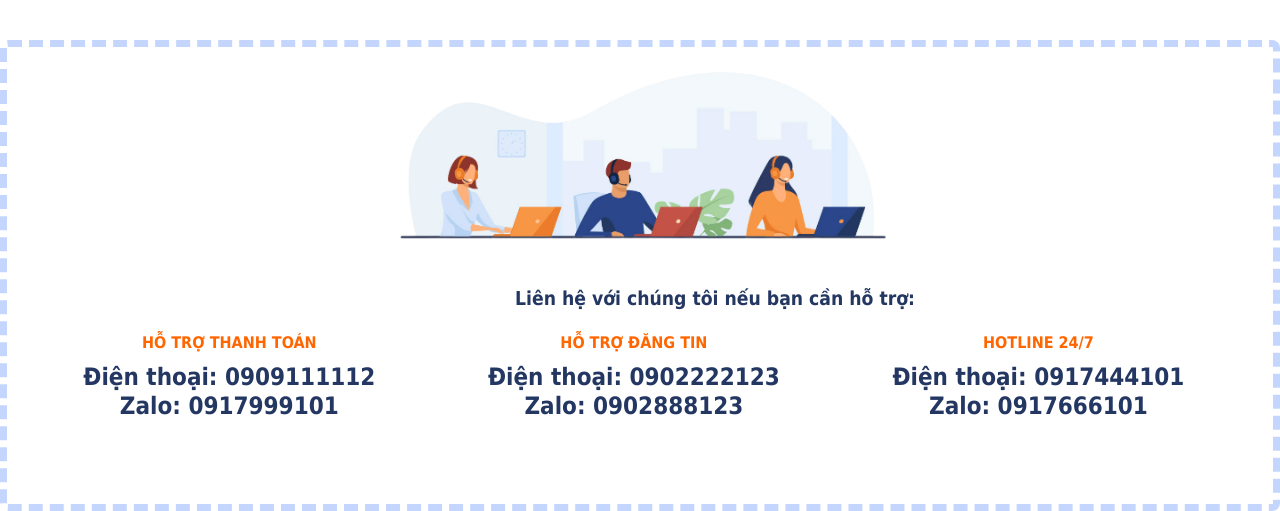
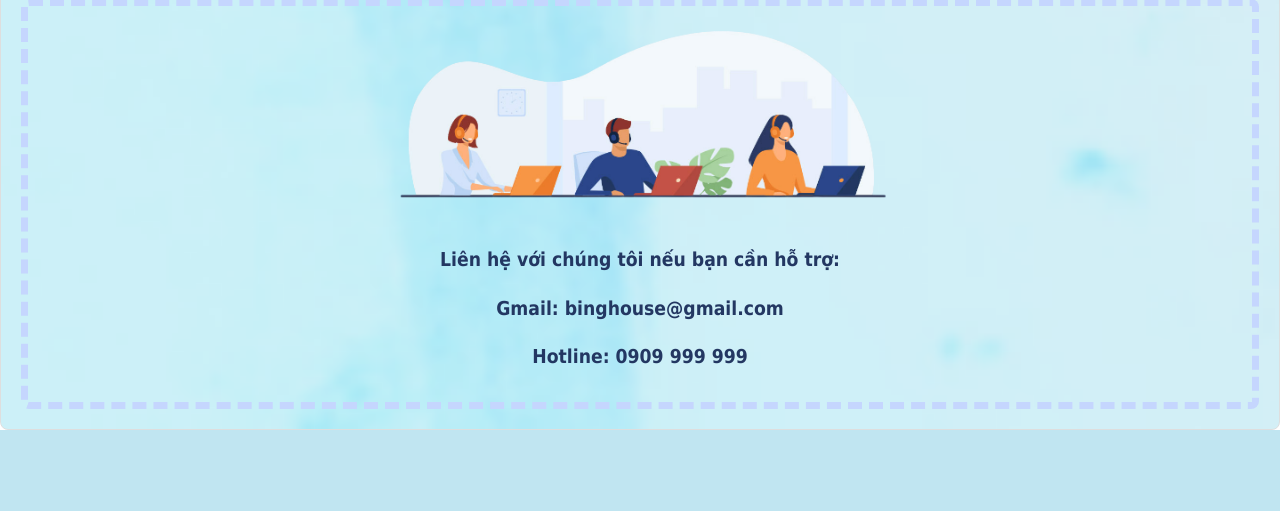
Before and after one commit to pbn166/binghouse, a PHP site: page /trogiup-chutro.php in a window 1280 px wide. Shown: the part 3976-4487 px from the top of the page. After the commit the page ends 4406 px from the top, so only its background shows below. Run offline with PHP 8.4, Linux system fonts and the light colour scheme; some libraries are stand-ins or nearby versions; some web fonts are replaced.

Commit message:
support
Chỉnh sửa chân trang trợ giúp chủ trọ & người cho thuê

```diff
--- a/css/trogiup_chutro.css
+++ b/css/trogiup_chutro.css
@@ -25,20 +25,7 @@ h3{
   .section-support .list-support-title {
     font-size: 1.2rem;
     margin-bottom: 20px;
-    margin-left: 150px;
     color: #233762;
-  }
-  .section-support .support-item {
-    margin-bottom: 25px;
-    width: 33%;
-    float: left;
-  }
-  .section-support .support-item-title {
-    font-weight: bold;
-    display: block;
-    margin-bottom: 10px;
-    color: #f60;
-    text-transform: uppercase;
   }
   .section-support .support-item a {
     display: block;
--- a/trogiup-chutro.php
+++ b/trogiup-chutro.php
@@ -190,7 +190,7 @@
         <h6 class="section-title">Bạn đang có phòng trọ / căn hộ cho thuê?</h6>
         <p>Không phải lo tìm người cho thuê, phòng trống kéo dài</p>
         <a class="btn red" style="padding: 10px 30px;" rel="nofollow" href="login.php">Đăng tin ngay</a></div><br><br><br>
-</article>
+
 
         <section class="section section-support">
             <div class="section-content clearfix">
@@ -198,26 +198,11 @@
                 </div>
             <div class="list-support clearfix">
             <div class="list-support-title">Liên hệ với chúng tôi nếu bạn cần hỗ trợ:</div>
-            <div class="support-item">
-                <span class="support-item-title">Hỗ trợ thanh toán</span>
-                <a rel="nofollow" href="tel:0917686101">Điện thoại: 0909111112</a>
-                <a rel="nofollow" target="_blank" href="https://zalo.me/0917686101">Zalo: 0917999101</a>
-            </div>
-            <div class="support-item">
-                <span class="support-item-title">Hỗ trợ đăng tin</span>
-                <a rel="nofollow" href="tel:0902657123">Điện thoại: 0902222123</a>
-                <a rel="nofollow" target="_blank" href="https://zalo.me/0902657123">Zalo: 0902888123</a>
-            </div>
-            <div class="support-item">
-                <span class="support-item-title">Hotline 24/7</span>
-                <a rel="nofollow" href="tel:0917686101">Điện thoại: 0917444101</a>
-                <a rel="nofollow" target="_blank" href="https://zalo.me/0917686101">Zalo: 0917666101</a>
-            </div>
-            <a class="btn btn-page-contact" rel="nofollow" href="/lien-he">Gửi liên hệ</a>
-                </div>
+            <div class="list-support-title">Gmail: binghouse@gmail.com</div>
+            <div class="list-support-title">Hotline: 0909 999 999</div>
             </div>
         </section>
-
+</article>
 
         <!-- test -->
             <script src="https://kit.fontawesome.com/a076d05399.js"></script>
```
Also changed, not shown: nguoithue.php (+3 -15 lines).
